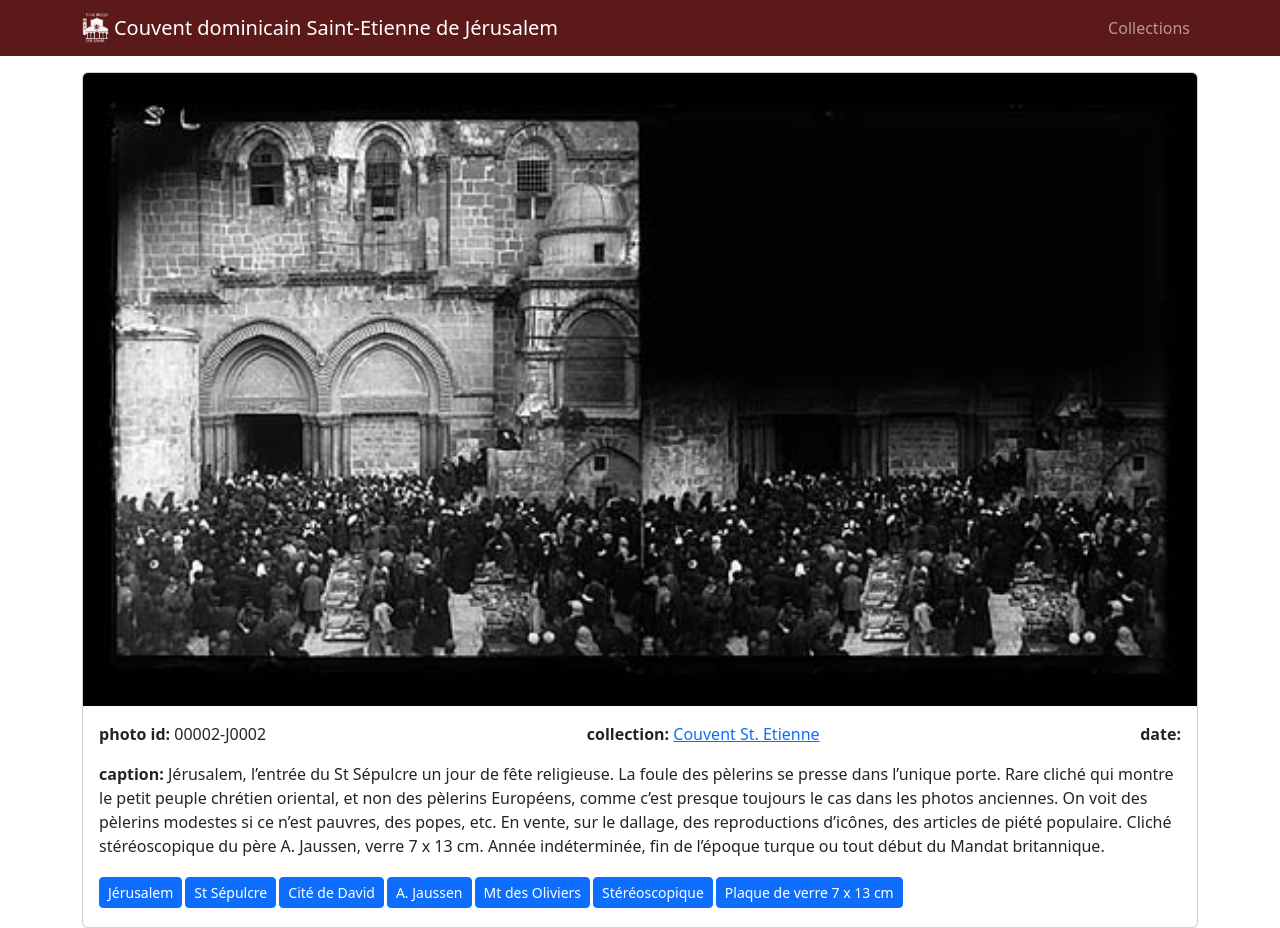
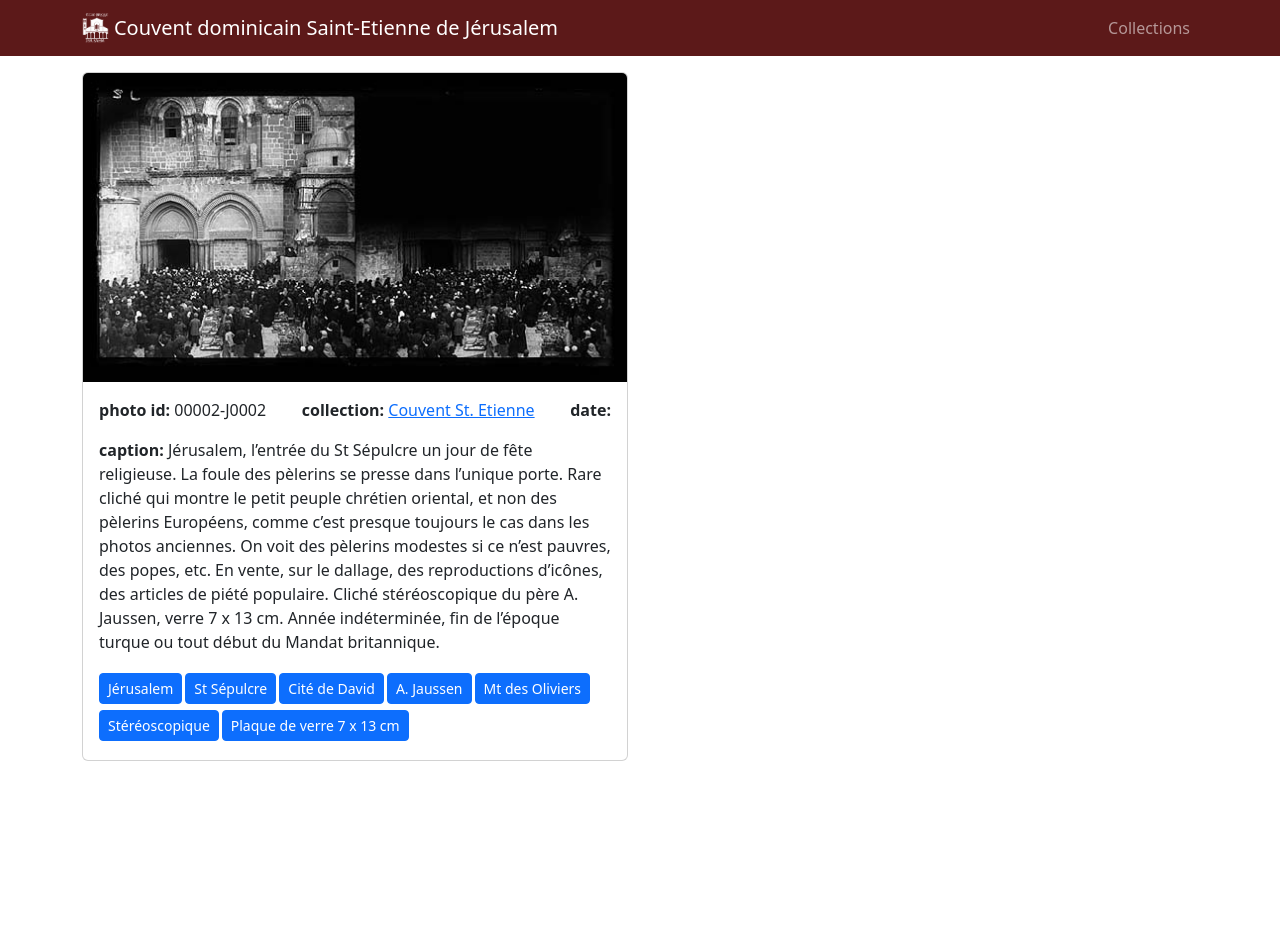
Before and after one commit to Koji-Sunioj/ibaf, a React (Create React App) app: page /photo/00002-J0002 in a window 1280 px wide. After the commit the page ends 800 px from the top, so only its background shows below. Built offline with nearby package versions, Linux system fonts and the light colour scheme.

Commit message:
photo page

```diff
--- a/src/components/SearchBar.tsx
+++ b/src/components/SearchBar.tsx
@@ -175,10 +175,7 @@ const SearchBar = ({ origin, search, count }: TSearchBarProps) => {
         </Col>
       </Row>
       <Row className="mb-3">
-        <Col
-          id="results-col"
-          /* lg={{ span: 11, offset: 1 }} */
-        >
+        <Col id="results-col" /* lg={{ span: 11, offset: 1 }} */>
           <Button onClick={search}>Show results</Button>
         </Col>
       </Row>
--- a/src/pages/PhotoPage.tsx
+++ b/src/pages/PhotoPage.tsx
@@ -1,6 +1,8 @@
 import { useState } from "react";
 import { useParams, useNavigate, Link } from "react-router-dom";
 
+import Row from "react-bootstrap/Row";
+import Col from "react-bootstrap/Col";
 import Card from "react-bootstrap/Card";
 import Button from "react-bootstrap/Button";
 
@@ -27,7 +29,8 @@ const PhotoPage = () => {
     })();
 
   return (
-    <>
+    <Row>
+      <Col lg={6}>
         {pagePhoto !== null && (
           <Card className="mt-3">
             <Card.Img variant="top" src={pagePhoto.file} />
@@ -90,7 +93,8 @@ const PhotoPage = () => {
             </Card.Body>
           </Card>
         )}
-    </>
+      </Col>
+    </Row>
   );
 };
 
```
Lines whose indentation alone changed are shown as unchanged.
